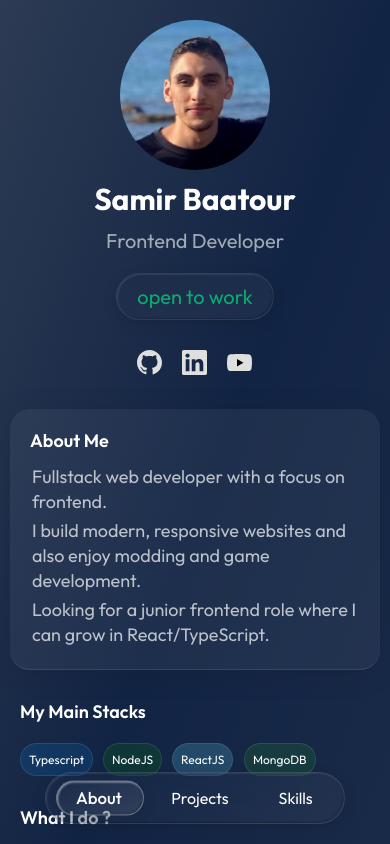
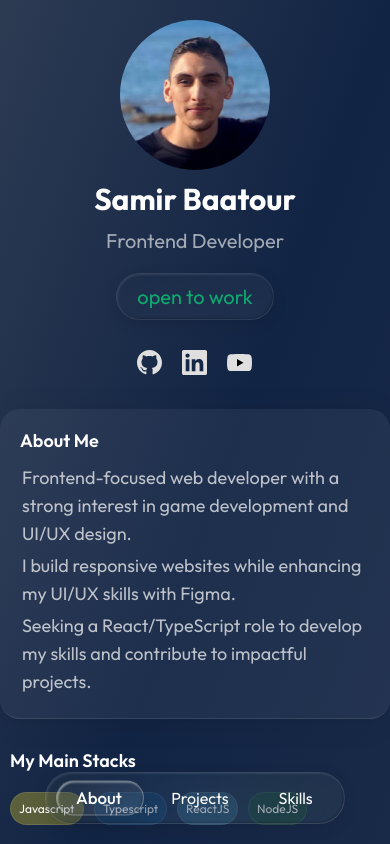
Before and after one commit to SuperCoolNinja/portfolio-2025, a React (Vite) app: page / in a window 390 px wide. Shown: the top 844 px of the page. Built offline with nearby package versions, Linux system fonts and the light colour scheme.

Commit message:
some adjustementé

```diff
--- a/src/features/About/about.module.css
+++ b/src/features/About/about.module.css
@@ -157,8 +157,9 @@
 
 @media screen and (max-width: 550px) {
   .content {
-    line-height: 2.5rem;
+    line-height: 2.8rem;
     font-size: 1.8rem;
+    width: 35rem;
   }
 }
 
--- a/src/features/About/data/aboutItem_data.ts
+++ b/src/features/About/data/aboutItem_data.ts
@@ -3,7 +3,7 @@ import type { IAboutItems } from "../../../interfaces/IAboutItems";
 export const aboutItemsData: IAboutItems[] = [
   {
     subtitle: "My Main Stacks",
-    labels: ["Typescript", "NodeJS", "ReactJS", "MongoDB"],
+    labels: ["Javascript", "Typescript", "ReactJS", "NodeJS"],
   },
   {
     subtitle: "What I do ?",
@@ -12,7 +12,7 @@ export const aboutItemsData: IAboutItems[] = [
 ];
 
 export const AboutMeSentances: string[] = [
-  "Fullstack web developer with a focus on frontend.",
-  "I build modern, responsive websites and also enjoy modding and game development.",
-  "Looking for a junior frontend role where I can grow in React/TypeScript.",
+  "Frontend-focused web developer with a strong interest in game development and UI/UX design.",
+  "I build responsive websites while enhancing my UI/UX skills with Figma.",
+  "Seeking a React/TypeScript role to develop my skills and contribute to impactful projects.",
 ];
```
